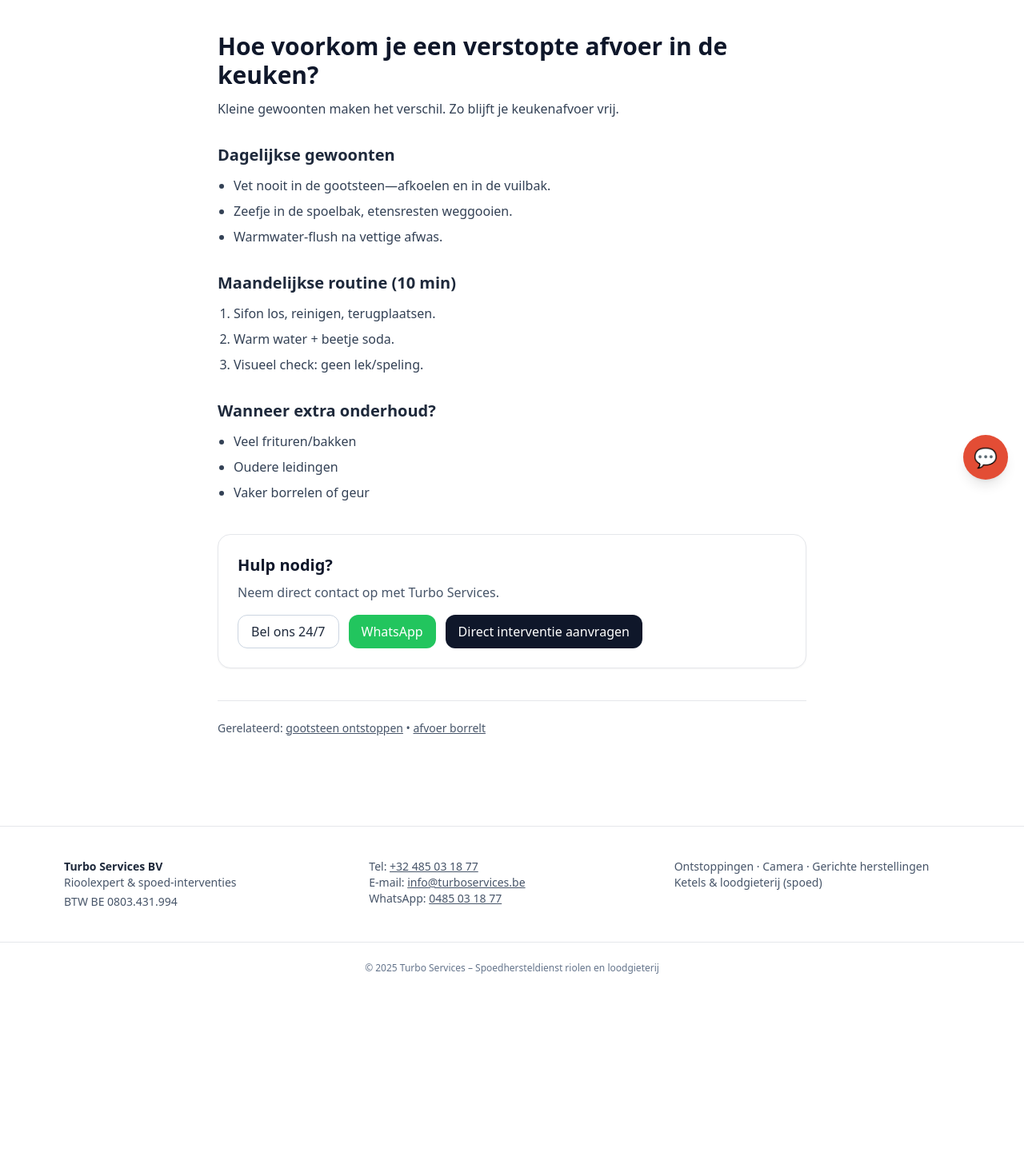
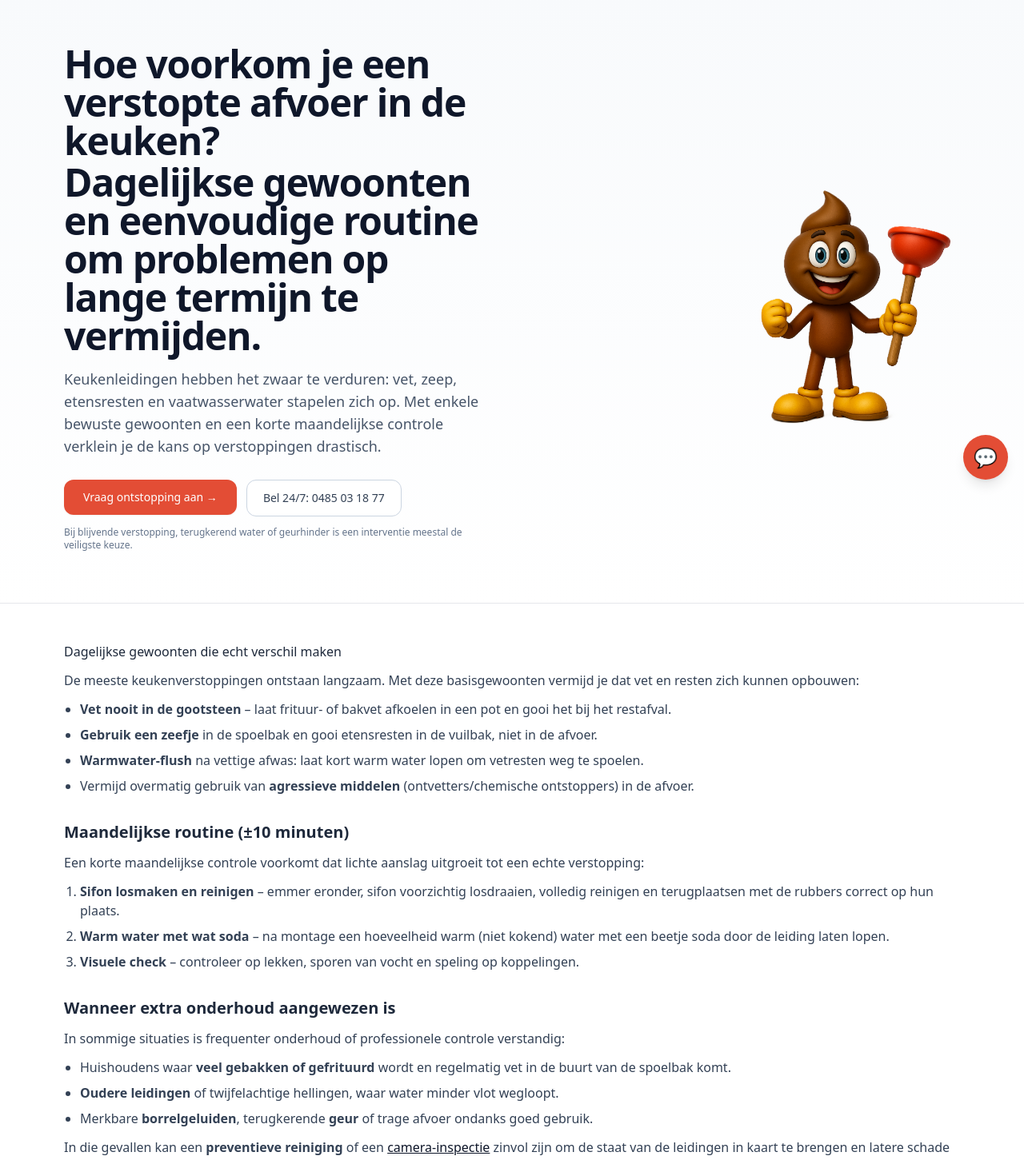
Before and after one commit to Turbo-89/turboservices, a Next.js app: page /kennisbank/ontstopping/keukenafvoer-voorkomen in a window 1280 px wide. Shown: the part 180-1631 px from the top of the page at 80% size. Before the commit the page ends 1423 px from the top, so only its background shows below. Built offline with nearby package versions, Linux system fonts and the light colour scheme.

Commit message:
Update page.tsx

```diff
--- a/app/kennisbank/ontstopping/keukenafvoer-voorkomen/page.tsx
+++ b/app/kennisbank/ontstopping/keukenafvoer-voorkomen/page.tsx
@@ -1,65 +1,124 @@
 import type { Metadata } from "next";
 import Link from "next/link";
-import CTA from "@/components/kb/CTA";
+import ArticleShell from "@/components/kb/ArticleShell";
 import FAQJsonLd from "@/components/seo/FAQJsonLd";
 
 export const metadata: Metadata = {
-  title: "Hoe voorkom je een verstopte afvoer in de keuken?",
+  title:
+    "Hoe voorkom je een verstopte afvoer in de keuken? | Turbo Services – RioolExpert",
   description:
-    "Met deze simpele gewoonten en maandelijkse routine hou je je keukenafvoer vrij—zonder chemische middelen.",
+    "Met enkele eenvoudige gewoonten en een maandelijkse routine hou je je keukenafvoer vrij, zonder chemische ontstoppers.",
 };
 
-export default function Page() {
-  const faqs = [
-    { question: "Helpt azijn?", answer: "Als nabehandeling wel. Niet tegen harde proppen." },
-    { question: "Veroorzaakt de vaatwasser verstopping?", answer: "Indirect: vet en zeep kunnen neerslaan in de buis." },
-    { question: "Maakt materiaal uit (pvc/koper)?", answer: "Beide kunnen dichtslibben; pvc is gevoeliger voor krassen door veren." },
-  ];
+const faqs = [
+  {
+    question: "Helpt azijn?",
+    answer:
+      "Als nabehandeling kan het lichte aanslag helpen beperken, maar het lost geen harde proppen of structurele verstoppingen op.",
+  },
+  {
+    question: "Veroorzaakt de vaatwasser verstopping?",
+    answer:
+      "Indirect wel: vet, zeep en etensresten kunnen neerslaan in de buis, zeker bij onvoldoende helling of oudere leidingen.",
+  },
+  {
+    question: "Maakt materiaal uit (pvc/koper)?",
+    answer:
+      "Beide materialen kunnen dichtslibben. Pvc is gevoeliger voor krassen door veren of agressieve middelen.",
+  },
+];
 
+export default function KeukenafvoerVoorkomenPage() {
   return (
-    <main className="mx-auto max-w-3xl px-4 py-12">
-      <h1 className="text-3xl font-bold text-slate-900">
-        Hoe voorkom je een verstopte afvoer in de keuken?
-      </h1>
+    <ArticleShell
+      title="Hoe voorkom je een verstopte afvoer in de keuken?"
+      subtitle="Dagelijkse gewoonten en eenvoudige routine om problemen op lange termijn te vermijden."
+      intro="Keukenleidingen hebben het zwaar te verduren: vet, zeep, etensresten en vaatwasserwater stapelen zich op. Met enkele bewuste gewoonten en een korte maandelijkse controle verklein je de kans op verstoppingen drastisch."
+      logoVariant="ontstopping"
+    >
+      <h2>Dagelijkse gewoonten die echt verschil maken</h2>
       <p className="mt-3 text-slate-700">
-        Kleine gewoonten maken het verschil. Zo blijft je keukenafvoer vrij.
+        De meeste keukenverstoppingen ontstaan langzaam. Met deze basisgewoonten vermijd je dat
+        vet en resten zich kunnen opbouwen:
       </p>
-
-      <h2 className="mt-8 text-xl font-semibold">Dagelijkse gewoonten</h2>
       <ul className="mt-3 list-disc space-y-2 pl-5 text-slate-700">
-        <li>Vet nooit in de gootsteen—afkoelen en in de vuilbak.</li>
-        <li>Zeefje in de spoelbak, etensresten weggooien.</li>
-        <li>Warmwater-flush na vettige afwas.</li>
+        <li>
+          <b>Vet nooit in de gootsteen</b> – laat frituur- of bakvet afkoelen in een pot en gooi
+          het bij het restafval.
+        </li>
+        <li>
+          <b>Gebruik een zeefje</b> in de spoelbak en gooi etensresten in de vuilbak, niet in de afvoer.
+        </li>
+        <li>
+          <b>Warmwater-flush</b> na vettige afwas: laat kort warm water lopen om vetresten weg te spoelen.
+        </li>
+        <li>
+          Vermijd overmatig gebruik van <b>agressieve middelen</b> (ontvetters/chemische ontstoppers) in de afvoer.
+        </li>
       </ul>
 
-      <h2 className="mt-8 text-xl font-semibold">Maandelijkse routine (10 min)</h2>
+      <h2 className="mt-8 text-xl font-semibold">Maandelijkse routine (±10 minuten)</h2>
+      <p className="mt-3 text-slate-700">
+        Een korte maandelijkse controle voorkomt dat lichte aanslag uitgroeit tot een echte verstopping:
+      </p>
       <ol className="mt-3 list-decimal space-y-2 pl-5 text-slate-700">
-        <li>Sifon los, reinigen, terugplaatsen.</li>
-        <li>Warm water + beetje soda.</li>
-        <li>Visueel check: geen lek/speling.</li>
+        <li>
+          <b>Sifon losmaken en reinigen</b> – emmer eronder, sifon voorzichtig losdraaien, volledig reinigen en terugplaatsen
+          met de rubbers correct op hun plaats.
+        </li>
+        <li>
+          <b>Warm water met wat soda</b> – na montage een hoeveelheid warm (niet kokend) water met een beetje soda door de
+          leiding laten lopen.
+        </li>
+        <li>
+          <b>Visuele check</b> – controleer op lekken, sporen van vocht en speling op koppelingen.
+        </li>
       </ol>
 
-      <h2 className="mt-8 text-xl font-semibold">Wanneer extra onderhoud?</h2>
+      <h2 className="mt-8 text-xl font-semibold">Wanneer extra onderhoud aangewezen is</h2>
+      <p className="mt-3 text-slate-700">
+        In sommige situaties is frequenter onderhoud of professionele controle verstandig:
+      </p>
       <ul className="mt-3 list-disc space-y-2 pl-5 text-slate-700">
-        <li>Veel frituren/bakken</li>
-        <li>Oudere leidingen</li>
-        <li>Vaker borrelen of geur</li>
+        <li>
+          Huishoudens waar <b>veel gebakken of gefrituurd</b> wordt en regelmatig vet in de buurt van de spoelbak komt.
+        </li>
+        <li>
+          <b>Oudere leidingen</b> of twijfelachtige hellingen, waar water minder vlot wegloopt.
+        </li>
+        <li>
+          Merkbare <b>borrelgeluiden</b>, terugkerende <b>geur</b> of trage afvoer ondanks goed gebruik.
+        </li>
       </ul>
-
-      <CTA />
+      <p className="mt-3 text-slate-700">
+        In die gevallen kan een <b>preventieve reiniging</b> of een{" "}
+        <Link
+          href="/kennisbank/ontstopping/camera-inspectie"
+          className="underline text-slate-900"
+        >
+          camera-inspectie
+        </Link>{" "}
+        zinvol zijn om de staat van de leidingen in kaart te brengen en latere schade te vermijden.
+      </p>
 
       <div className="mt-10 border-t pt-6 text-sm text-slate-600">
         Gerelateerd:{" "}
-        <Link href="/kennisbank/ontstopping/gootsteen-ontstoppen" className="underline">
+        <Link
+          href="/kennisbank/ontstopping/gootsteen-ontstoppen"
+          className="underline"
+        >
           gootsteen ontstoppen
         </Link>{" "}
         •{" "}
-        <Link href="/kennisbank/ontstopping/afvoer-borrelt" className="underline">
+        <Link
+          href="/kennisbank/ontstopping/afvoer-borrelt"
+          className="underline"
+        >
           afvoer borrelt
         </Link>
       </div>
 
       <FAQJsonLd items={faqs} />
-    </main>
+    </ArticleShell>
   );
 }
```
